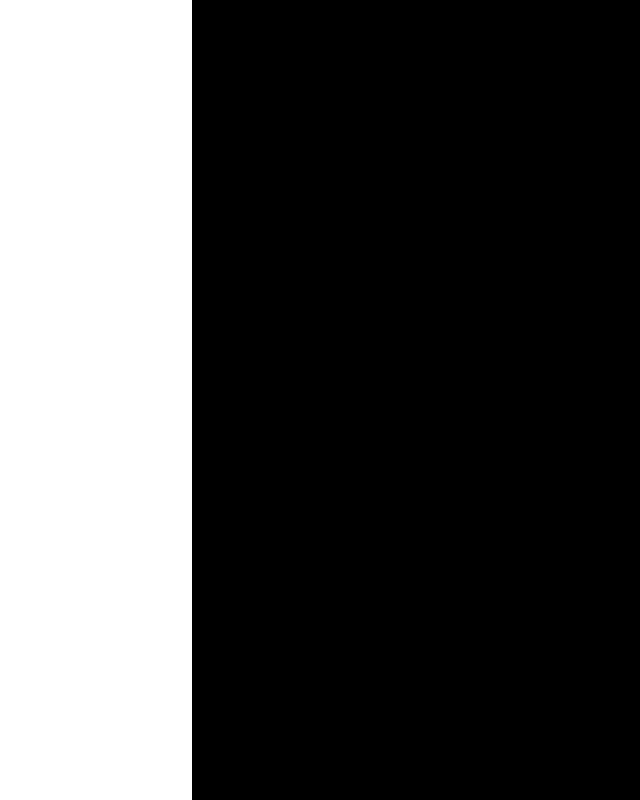
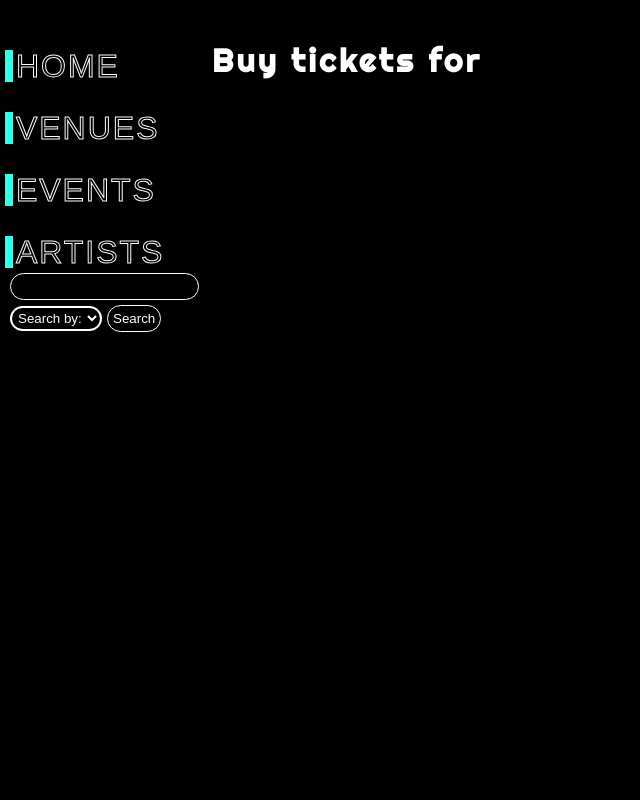
Before and after one commit to ykallday/Tick-iT-Frontend, a React (Create React App) app in the folder tickit/: page /tickets/1 in a window 1280 px wide. Before the commit this address had no page. Shown: the whole page, without its empty margins (0-640 px from the left). Built offline with nearby package versions, Linux system fonts and the light colour scheme; no server answers.

Commit message:
fixed ticket page

```diff
--- a/tickit/src/App.css
+++ b/tickit/src/App.css
@@ -175,11 +175,14 @@ h3{
 .hero-nav{
     background-color: rgb(0, 0, 0);
     width: 200px;
-    height: 1000px;
+    height: 100vh;
     position: fixed;
     top: 0px;
     left:0px;
     color:white;
+    padding-top:30px;
+    padding-left:5px;
+    padding-right:5px;
 }
 .hero-nav-links{
    margin-top: 20px;
@@ -500,6 +503,19 @@ main{
 }
 
 .img-details{
-   width: 75%;
+   margin-top:20px;
+   width: 25%;
    border-radius: 20px;
+
+   margin-bottom:20px;
 }
+#event-detail h3{
+   color:white;
+}
+#event-detail button{
+   background-color:white;
+   color:black;
+}
+#tickets{
+   color:white;
+}
--- a/tickit/src/App.js
+++ b/tickit/src/App.js
@@ -9,6 +9,7 @@ function App() {
   const [search, setSearch] = useState ({
     category:'', query:'', formContent:''
   })
+
 
 
   return (
--- a/tickit/src/components/EventDetail.jsx
+++ b/tickit/src/components/EventDetail.jsx
@@ -1,4 +1,4 @@
-import {useParams} from 'react-router-dom'
+import {useParams, Link} from 'react-router-dom'
 import {useState, useEffect} from 'react'
 import { useNavigate } from 'react-router-dom';
 import axios from 'axios'
@@ -10,10 +10,11 @@ export default function EventDetail(){
     const [venue, setVenue] = useState([])
 
 
+
     let navigate = useNavigate()
 
     const buyTix  = (index)=>{
-        navigate(`${index}`)
+        navigate(`/tickets/${index}`)
       }
 
 
@@ -24,9 +25,10 @@ export default function EventDetail(){
             setEvent(res.data)
         }
         getEvent()
+
     },[]);
 
-
+    console.log(event)
     useEffect(() => {
         if(event !== ''){
         const getVenue = async () => {
@@ -38,21 +40,22 @@ export default function EventDetail(){
     },[event])
 
 
-
-    console.log(event.performing_at)
-
     return(
         <div>
             <Nav/>
             <div id = "event-detail">
                 <h1>{event.name}</h1>
-                <h2>Performers:</h2>
                 <h2>{venue.name}</h2>
+                <h3>Performing:</h3>
+                {event.performing_at && event.performing_at.map((performers) => (
+                    <h4>{performers.name}</h4>
+                ))}
+
                 <h4>Show date: {event.date}</h4>
                 <h4>Time: {event.start_time} - {event.end_time}</h4>
                 <img className='img-details' src={event.image_url}/>
                 <h4>Ticket price: ${event.ticket_price}</h4>
-                <button onClick={()=> buyTix(event.id)}>Buy tickets</button>
+                <button onClick={() => buyTix(event.id)}>Buy tickets</button>
 
 
 
--- a/tickit/src/components/Main.jsx
+++ b/tickit/src/components/Main.jsx
@@ -10,6 +10,7 @@ import UserProfile from './UserProfile'
 import Login from './Login'
 import Register from './Register'
 import SearchResults from './SearchResults'
+import Tickets from './Tickets'
 
 export default function Main(){
     return(
@@ -28,6 +29,7 @@ export default function Main(){
                 <Route path = "/profile" element = {<UserProfile/>}/>
                 <Route path = "/login" element = {<Login/>}/>
                 <Route path = "/register" element = {<Register/>}/>
+                <Route path = "/tickets/:id" element = {<Tickets/>}/>
             </Routes>
         </div>
     )
--- a/tickit/src/components/Nav.jsx
+++ b/tickit/src/components/Nav.jsx
@@ -20,9 +20,9 @@ export default function Nav(){
                     <div>
                         <Link to = "/artists" className="a"data-text="&nbsp;Artists">&nbsp;Artists&nbsp;</Link>
                     </div>
-                    <div>
+                    {/* <div>
                         <Link to = "/profile" className="a"data-text="&nbsp;Profile">&nbsp;Profile&nbsp;</Link>
-                    </div>
+                    </div> */}
                 </div>
 
                 <Search/>
--- /dev/null
+++ b/tickit/src/components/Tickets.jsx
@@ -0,0 +1,28 @@
+import {useParams} from 'react-router-dom'
+import {useState, useEffect} from 'react'
+import axios from 'axios'
+import Nav from './Nav'
+export default function Tickets(){
+
+    const [event, setEvent] = useState("")
+    let { id } = useParams();
+
+
+    useEffect(()=>{
+        const getEvent = async () => {
+            const res = await axios.get(`http://localhost:8000/events/${id}?format=json`);
+            setEvent(res.data)
+            console.log(res)
+        }
+        getEvent()
+        console.log(event)},[]);
+
+
+    return(
+        <div id="tickets">
+            <Nav/>
+            <h1>Buy tickets for {event.name}</h1>
+            <h3>FORM GOES HERE</h3>
+        </div>
+    )
+}
```
